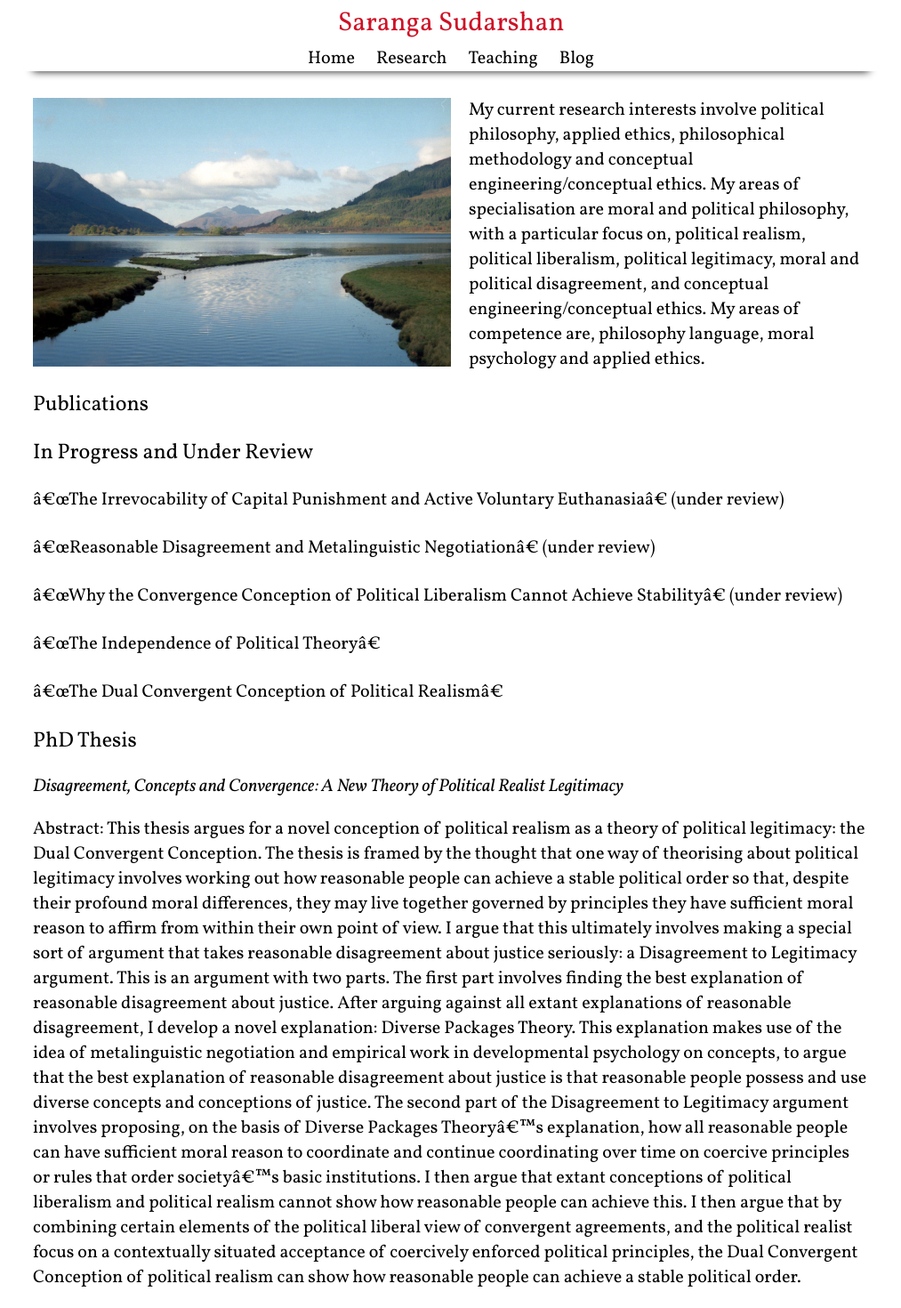
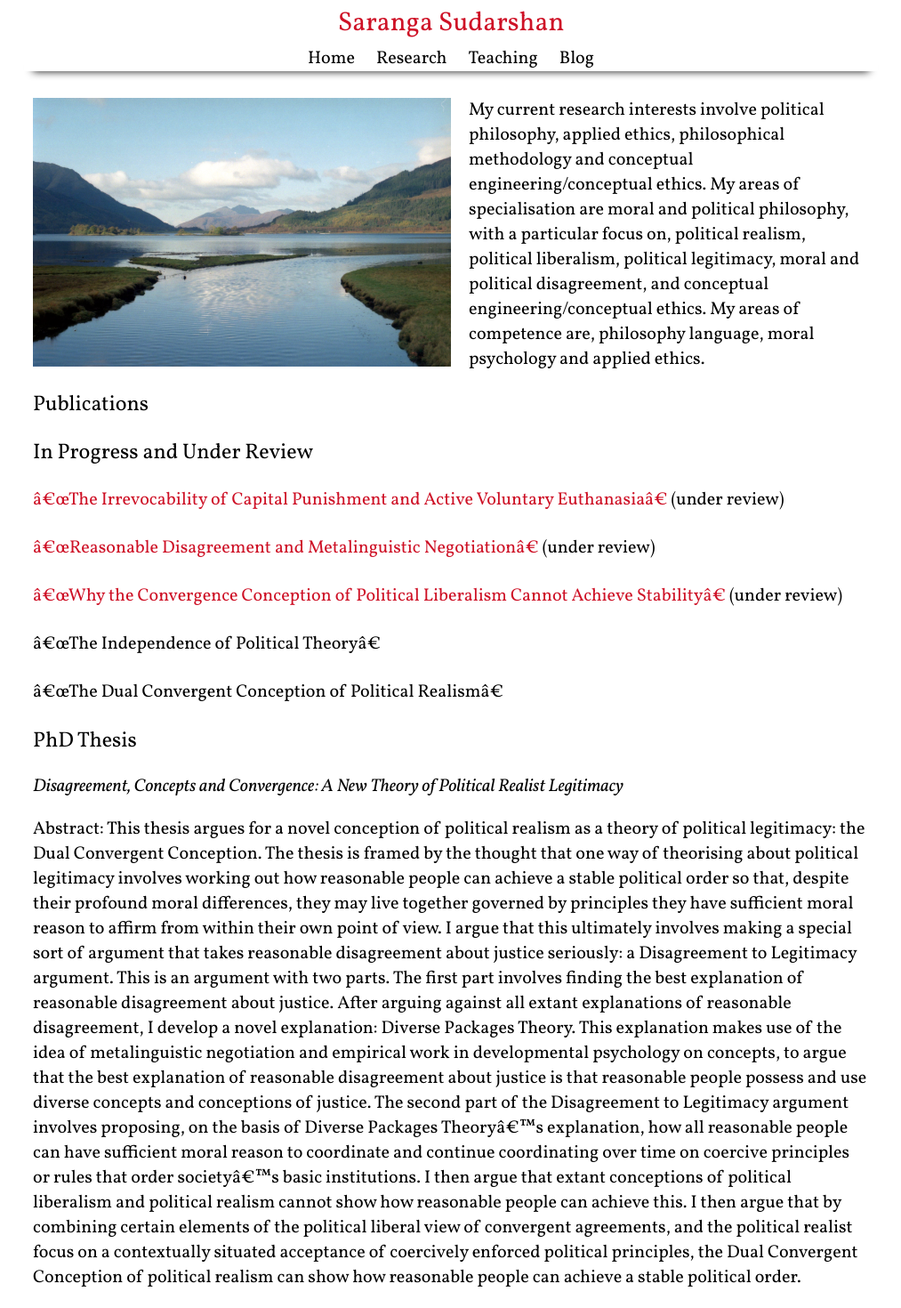
Before and after one commit to nsaranga/saranga.github.io, a Jekyll site: the page built from research.md, in a window 1280 px wide. Shown: the whole page at 89% size, without its empty margins (133-1146 px from the left). Built offline with Jekyll 4.4.1, drawn with Linux system fonts in a browser that asks for light colours; some of the changed lines change nothing that is shown.

Commit message:
new files

```diff
--- a/research.md
+++ b/research.md
@@ -13,11 +13,11 @@ permalink: /research/
 
 ## In Progress and Under Review
 
-"The Irrevocability of Capital Punishment and Active Voluntary Euthanasia" (under review)
+["The Irrevocability of Capital Punishment and Active Voluntary Euthanasia"](/assets/CapitalPunishmentEuthanasiaPaper.pdf) (under review)
 
-"Reasonable Disagreement and Metalinguistic Negotiation" (under review)
+["Reasonable Disagreement and Metalinguistic Negotiation"](/assets/ReasonableDisagreementMetalinguisticNegotiation.pdf) (under review)
 
-"Why the Convergence Conception of Political Liberalism Cannot Achieve Stability" (under review)
+["Why the Convergence Conception of Political Liberalism Cannot Achieve Stability"](/assets/WhyConvergenceCannotAchieveStability.pdf) (under review)
 
 "The Independence of Political Theory"
 
```
Also changed, not shown: 4 other files.
